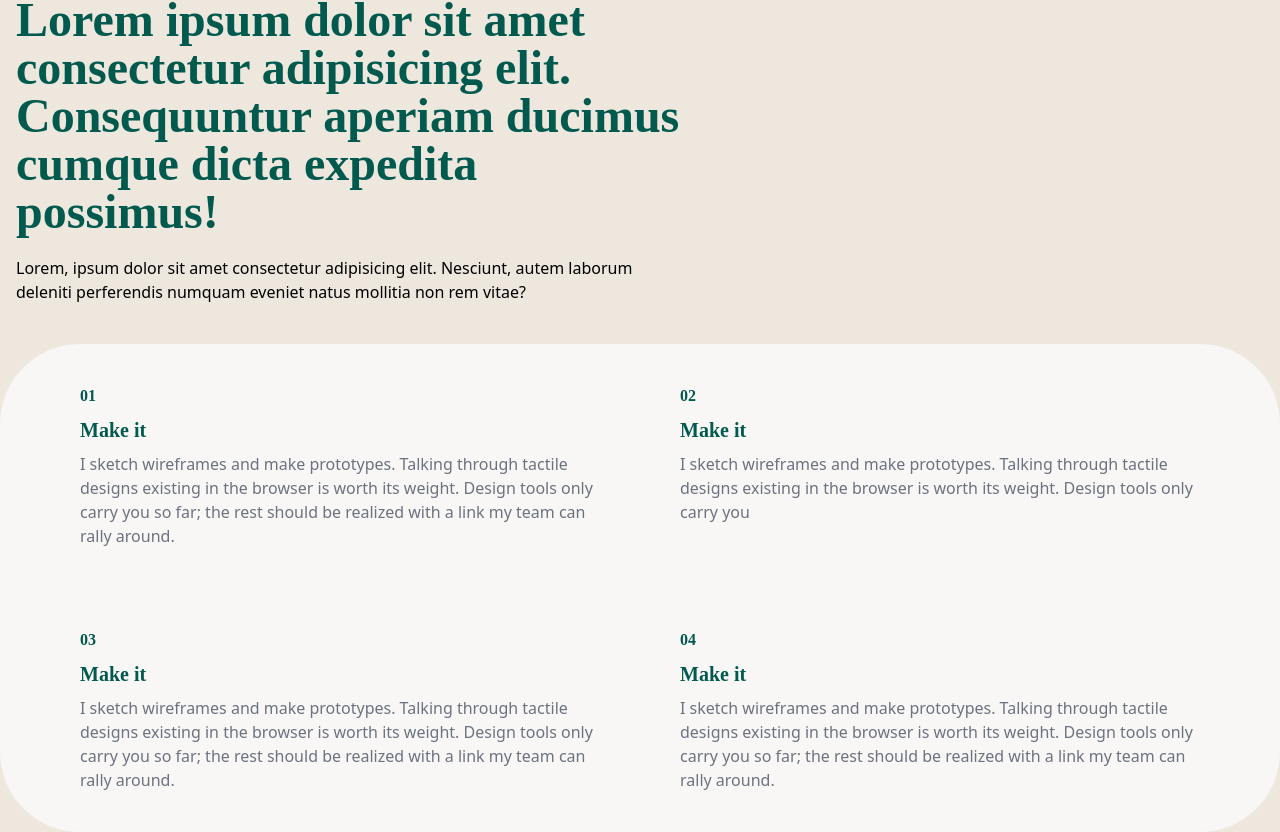
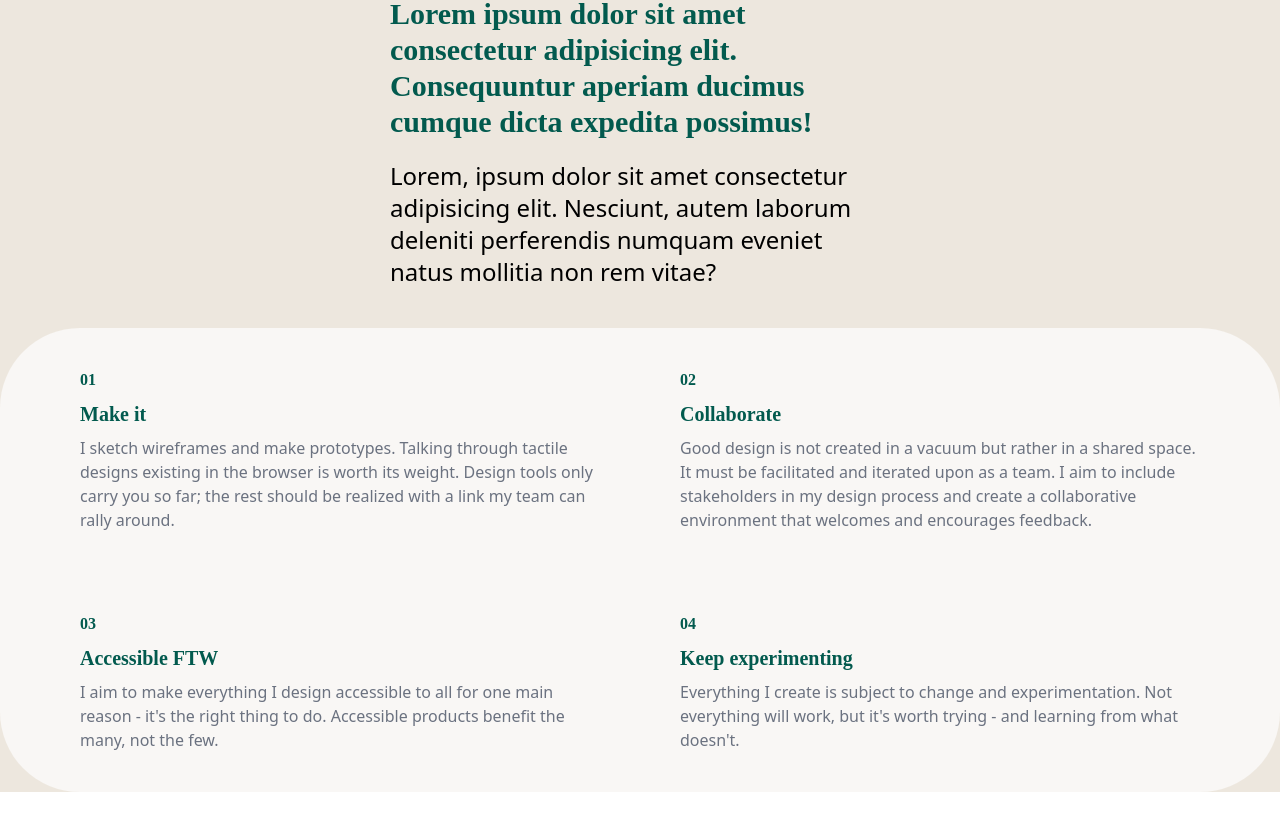
Before and after one commit to ramdhannassyirah/Portfolio, a Nuxt app: page /about in a window 1280 px wide. Shown: the part 917-1749 px from the top of the page. After the commit the page ends 1709 px from the top, so only its background shows below. Built offline with nearby package versions, Linux system fonts and the light colour scheme; a web font is replaced by a local one.

Commit message:
Portfolio

```diff
--- a/components/CardSkill.vue
+++ b/components/CardSkill.vue
@@ -21,11 +21,13 @@
     >
       <h1 class="font-playpen text-[#025A4E] font-bold">02</h1>
       <h1 class="font-playpen text-[#025A4E] font-bold my-2 text-xl">
-        Make it
+        Collaborate
       </h1>
       <h1 class="font-sans text-gray-500">
-        I sketch wireframes and make prototypes. Talking through tactile designs
-        existing in the browser is worth its weight. Design tools only carry you
+        Good design is not created in a vacuum but rather in a shared space. It
+        must be facilitated and iterated upon as a team. I aim to include
+        stakeholders in my design process and create a collaborative environment
+        that welcomes and encourages feedback.
       </h1>
     </div>
     <div
@@ -33,13 +35,12 @@
     >
       <h1 class="font-playpen text-[#025A4E] font-bold">03</h1>
       <h1 class="font-playpen text-[#025A4E] font-bold my-2 text-xl">
-        Make it
+        Accessible FTW
       </h1>
       <h1 class="font-sans text-gray-500">
-        I sketch wireframes and make prototypes. Talking through tactile designs
-        existing in the browser is worth its weight. Design tools only carry you
-        so far; the rest should be realized with a link my team can rally
-        around.
+        I aim to make everything I design accessible to all for one main reason
+        - it's the right thing to do. Accessible products benefit the many, not
+        the few.
       </h1>
     </div>
     <div
@@ -47,13 +48,12 @@
     >
       <h1 class="font-playpen text-[#025A4E] font-bold">04</h1>
       <h1 class="font-playpen text-[#025A4E] font-bold my-2 text-xl">
-        Make it
+        Keep experimenting
       </h1>
       <h1 class="font-sans text-gray-500">
-        I sketch wireframes and make prototypes. Talking through tactile designs
-        existing in the browser is worth its weight. Design tools only carry you
-        so far; the rest should be realized with a link my team can rally
-        around.
+        Everything I create is subject to change and experimentation. Not
+        everything will work, but it's worth trying - and learning from what
+        doesn't.
       </h1>
     </div>
   </div>
--- a/pages/about.vue
+++ b/pages/about.vue
@@ -30,13 +30,13 @@
     </div>
     <!-- components skill -->
     <skill />
-    <div class="grid justify-items-center sm:w-[700px] mt-10 px-4">
-      <h1 class="text-xl sm:text-5xl font-bold font-playpen text-[#025A4E]">
+    <div class="grid justify-items-center">
+      <p class="text-3xl font-bold font-playpen w-[500px] text-[#025A4E]">
         Lorem ipsum dolor sit amet consectetur adipisicing elit. Consequuntur
         aperiam ducimus cumque dicta expedita possimus!
-      </h1>
+      </p>
 
-      <p class="mt-5">
+      <p class="text-2xl mt-5 w-[500px]">
         Lorem, ipsum dolor sit amet consectetur adipisicing elit. Nesciunt,
         autem laborum deleniti perferendis numquam eveniet natus mollitia non
         rem vitae?
```
